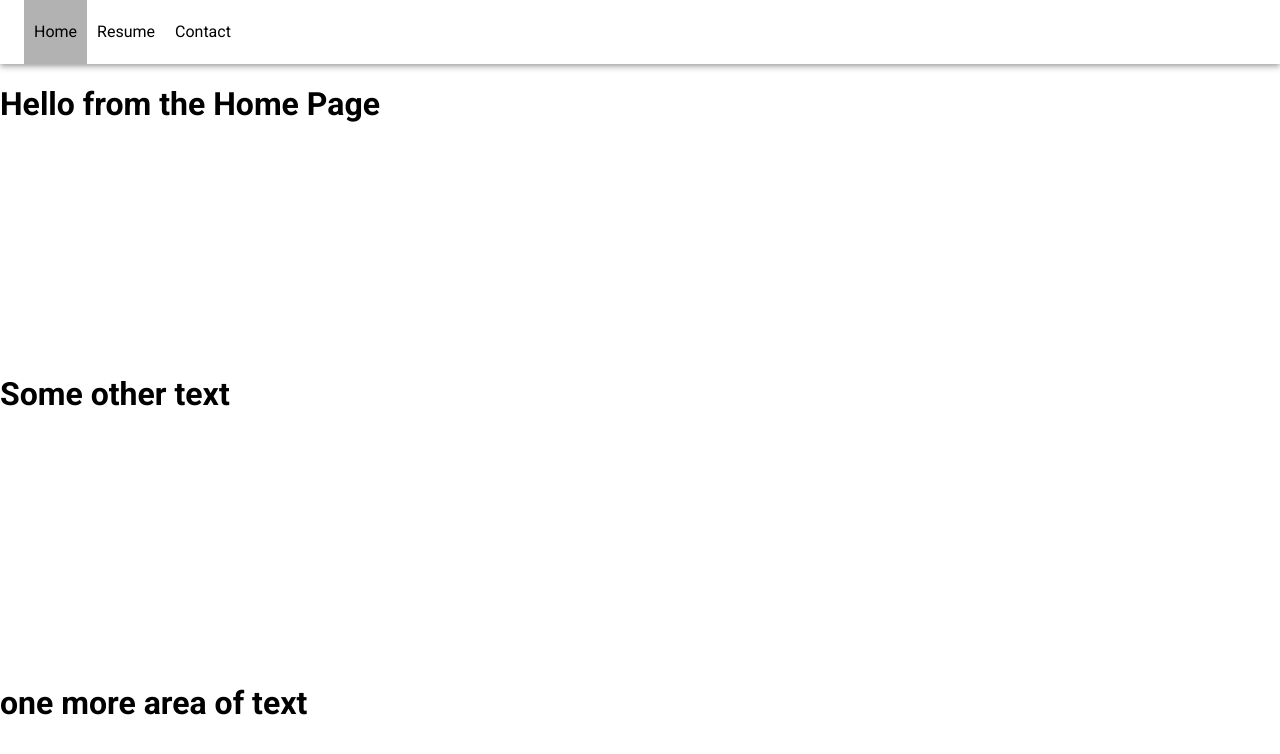
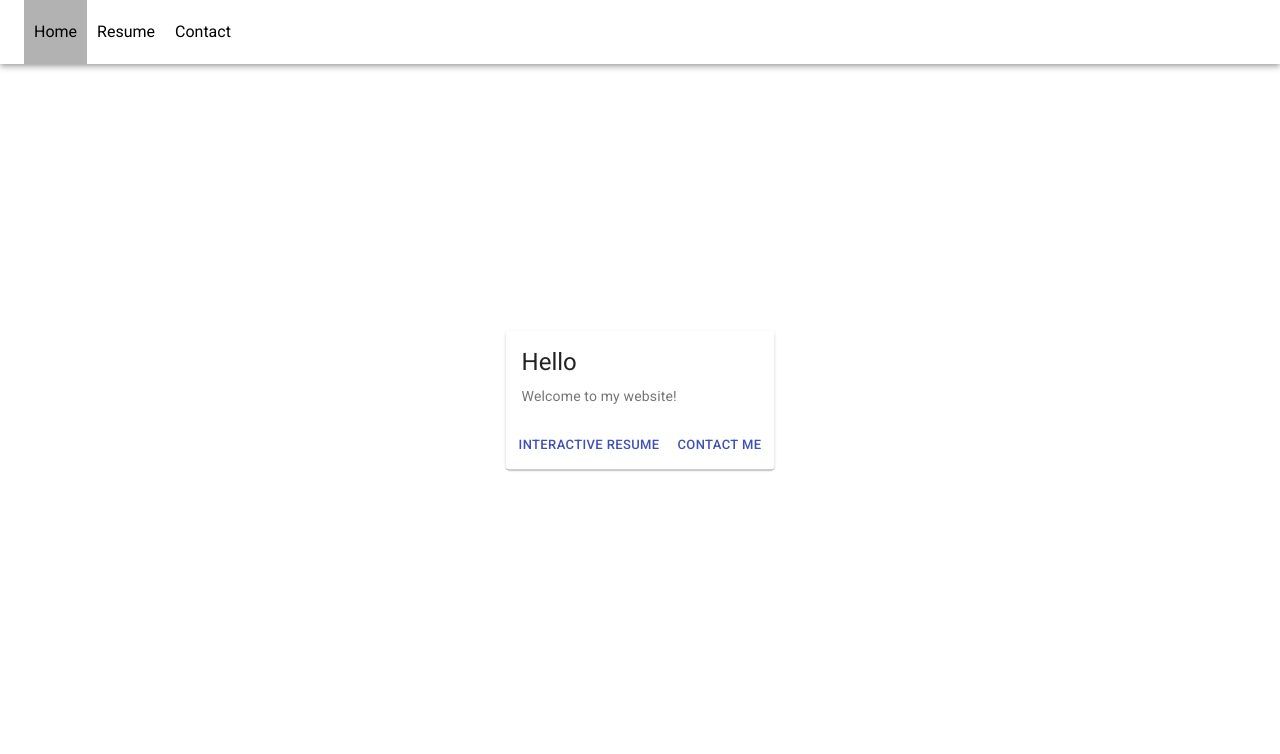
Before and after one commit to alexjmeyer92/personal-website-ui, a React (Create React App) app: page / in a window 1280 px wide. Shown: the top 754 px of the page. Built offline with nearby package versions, Linux system fonts and the light colour scheme.

Commit message:
home screen box with navigation

```diff
--- a/src/styles/style.css
+++ b/src/styles/style.css
@@ -1,5 +1,5 @@
 * {
-    font-family: "Roboto" !important;
+  font-family: 'Roboto' !important;
 }
 
 body,
@@ -13,6 +13,7 @@ body {
   max-width: 100vw;
   /* background-image: url("../assets/charlotte.jpg");
     background-size: 100vw; */
+  /* background-color: blueviolet; */
 }
 
 .nav-bar {
--- a/src/views/Home.jsx
+++ b/src/views/Home.jsx
@@ -1,41 +1,47 @@
 import React from 'react';
-import Fade from 'react-reveal/Fade';
+import Card from '@material-ui/core/Card';
+import { makeStyles } from '@material-ui/core/styles';
+import CardActions from '@material-ui/core/CardActions';
+import CardContent from '@material-ui/core/CardContent';
+import Typography from '@material-ui/core/Typography';
+import Button from '@material-ui/core/Button';
+
+const useStyles = makeStyles({
+  card: {
+    maxWidth: 425,
+    backgroundColor: 'rgba(255, 255, 255, 1)',
+  },
+});
 
 const Home = () => {
+  const classes = useStyles();
   return (
-    <div>
-      <Fade left>
-        <h1>Hello from the Home Page</h1>
-      </Fade>
-      <br />
-      <br />
-      <br />
-      <br />
-      <br />
-      <br />
-      <br />
-      <br />
-      <br />
-      <br />
-      <br />
-      <Fade right>
-        <h1>Some other text</h1>
-      </Fade>
-      <br />
-      <br />
-      <br />
-      <br />
-      <br />
-      <br />
-      <br />
-      <br />
-      <br />
-      <br />
-      <br />
-      <br />
-      <Fade left>
-        <h1>one more area of text</h1>
-      </Fade>
+    <div
+      style={{
+        position: 'absolute',
+        left: '50%',
+        top: '50%',
+        transform: 'translate(-50%, -50%)',
+      }}
+    >
+      <Card className={classes.card}>
+        <CardContent>
+          <Typography gutterBottom variant="h5" component="h2">
+            Hello
+          </Typography>
+          <Typography variant="body2" color="textSecondary" component="p">
+            Welcome to my website!
+          </Typography>
+        </CardContent>
+        <CardActions>
+          <Button size="small" color="primary" href="/resume">
+            Interactive Resume
+          </Button>
+          <Button size="small" color="primary" href="/contact">
+            Contact Me
+          </Button>
+        </CardActions>
+      </Card>
     </div>
   );
 };
--- a/src/views/Resume.jsx
+++ b/src/views/Resume.jsx
@@ -1,11 +1,46 @@
 import React from 'react';
+import Fade from 'react-reveal/Fade';
 
 const Resume = () => {
   return (
-    <h1>
-      Interactive resume / timeline will go here (potentially use react-reveal
-      for scroll animation)
-    </h1>
+    <div>
+      <h1>
+        Interactive resume / timeline will go here (potentially use react-reveal
+        for scroll animation)
+      </h1>
+      <Fade left>
+        <h1>Hello Resume Page</h1>
+      </Fade>
+      <br />
+      <br />
+      <br />
+      <br />
+      <br />
+      <br />
+      <br />
+      <br />
+      <br />
+      <br />
+      <br />
+      <Fade right>
+        <h1>Some other text</h1>
+      </Fade>
+      <br />
+      <br />
+      <br />
+      <br />
+      <br />
+      <br />
+      <br />
+      <br />
+      <br />
+      <br />
+      <br />
+      <br />
+      <Fade left>
+        <h1>one more area of text</h1>
+      </Fade>
+    </div>
   );
 };
 
```
Also changed, not shown: notes.txt. Lines whose indentation alone changed are shown as unchanged.
